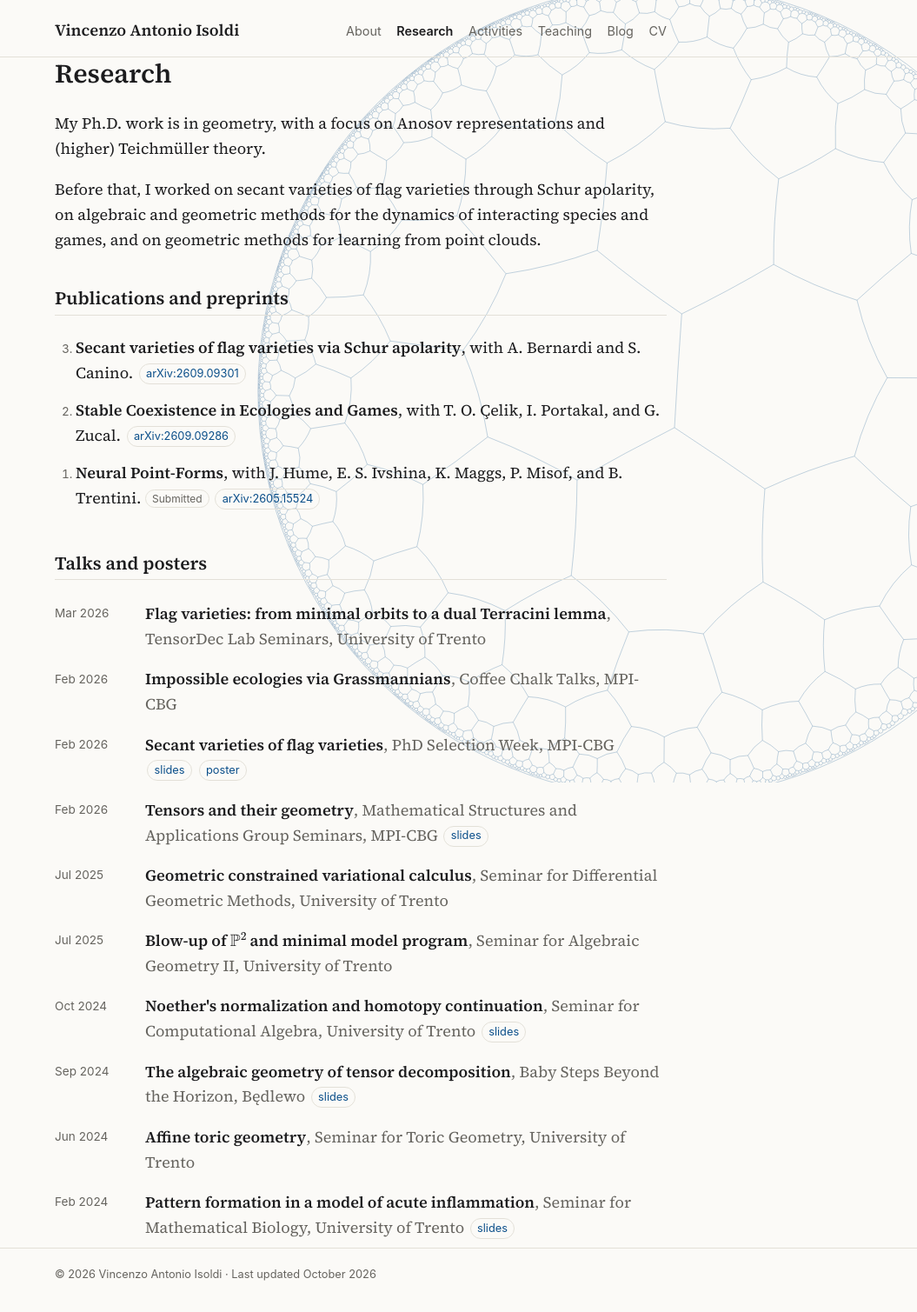
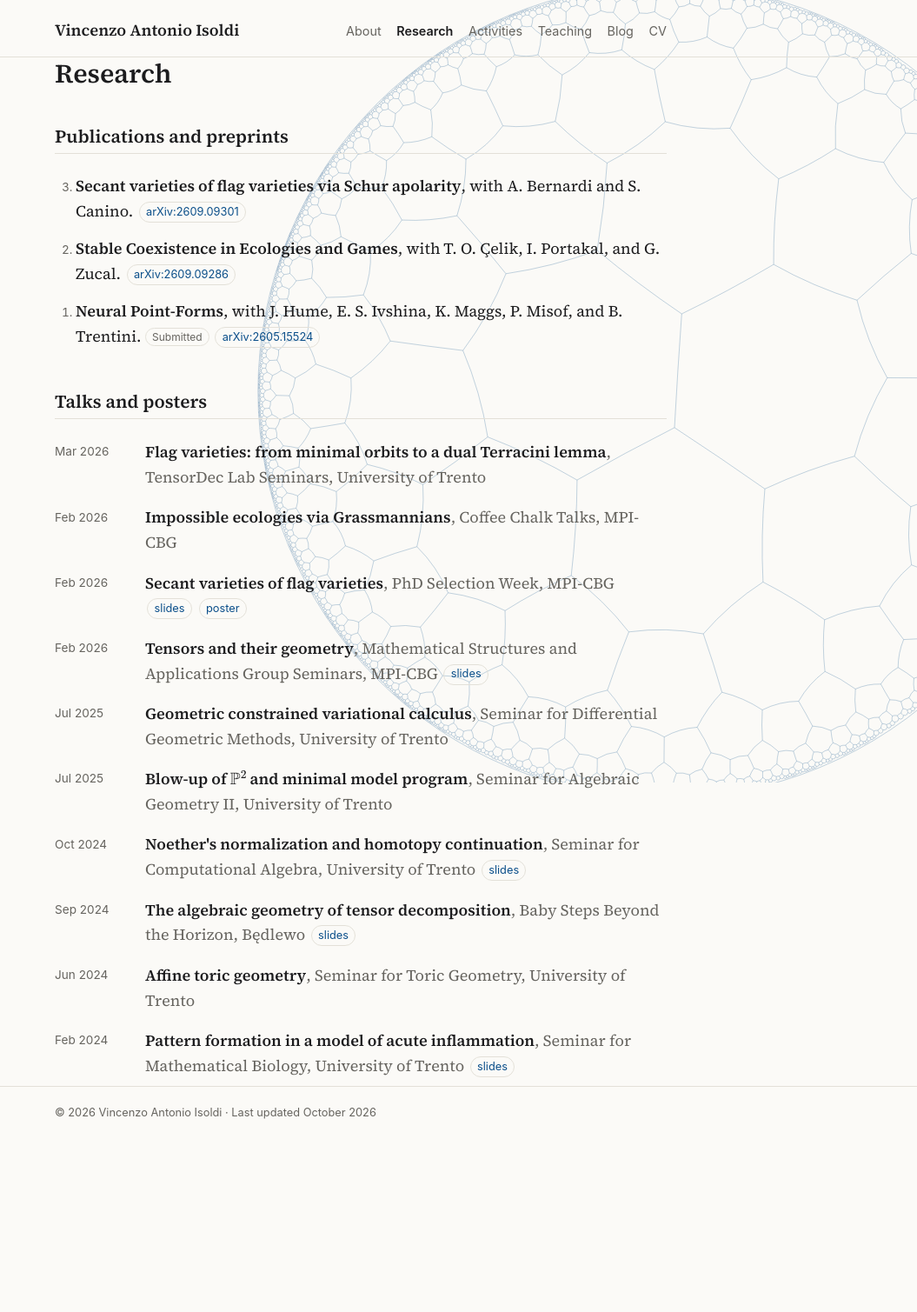
Before and after one commit to vincenzoisoldia/vincenzoisoldia.github.io, a Jekyll site: the page built from research.md, in a window 1280 px wide. Shown: the whole page at 87% size, without its empty margins (225-1280 px from the left). Built offline with Jekyll 4.4.1, drawn with Linux system fonts in a browser that asks for light colours; after the commit the page ends 1323 px from its top, so only the background shows below that.

Commit message:
Update research.md

```diff
--- a/research.md
+++ b/research.md
@@ -4,10 +4,6 @@ title: Research
 permalink: /research/
 math: true
 ---
-
-My Ph.D. work is in geometry, with a focus on Anosov representations and (higher) Teichmüller theory.
-
-Before that, I worked on secant varieties of flag varieties through Schur apolarity, on algebraic and geometric methods for the dynamics of interacting species and games, and on geometric methods for learning from point clouds.
 
 ## Publications and preprints
 
```
